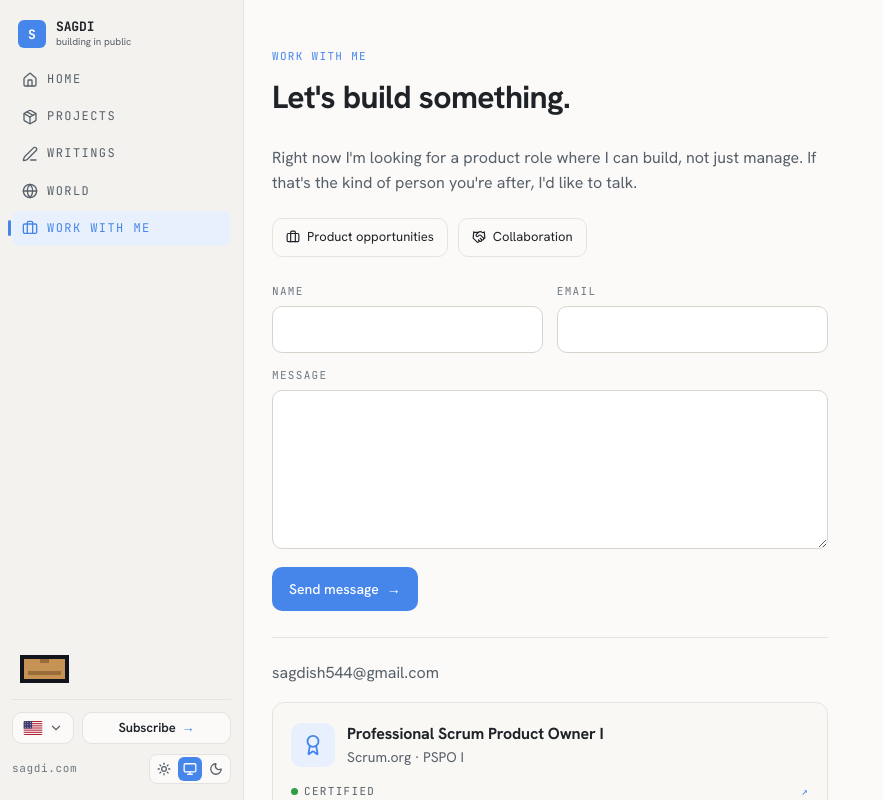
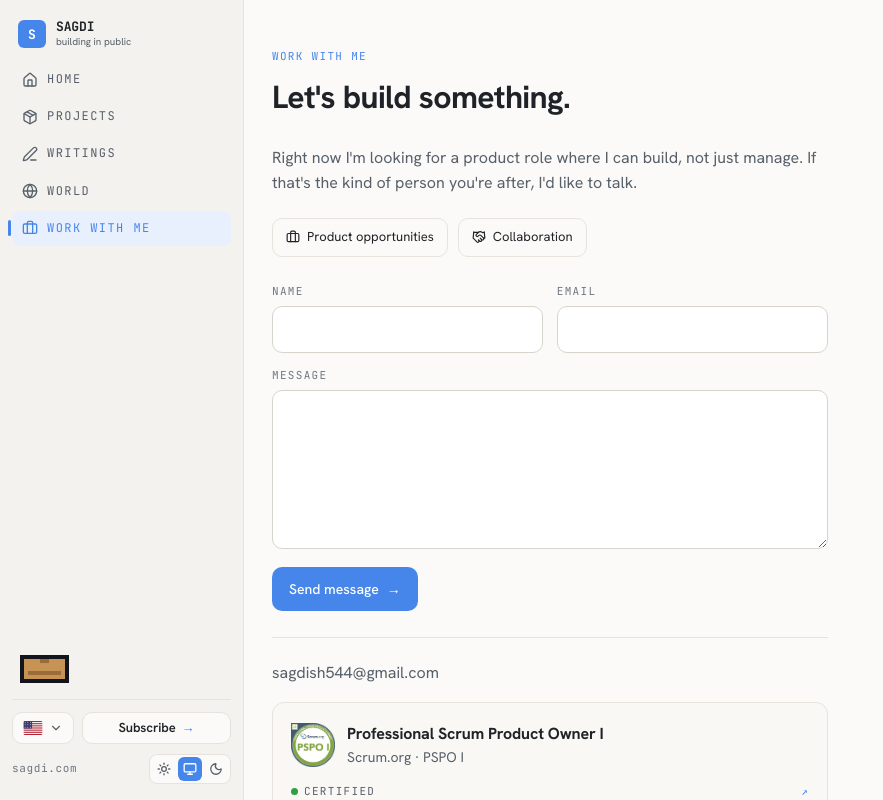
Before and after one commit to sagdish/sagdi-portfolio, a Next.js app: page /en/work in a window 1280 px wide. Shown: the top 800 px of the page, without its empty margins (0-883 px from the left). Built offline with nearby package versions, Linux system fonts and the light colour scheme.

Commit message:
Work: PSPO I card uses the badge image instead of the ribbon icon

```diff
--- a/src/app/[locale]/work/page.tsx
+++ b/src/app/[locale]/work/page.tsx
@@ -1,5 +1,6 @@
 import type { Metadata } from "next"
-import { Award, Briefcase, Handshake } from "lucide-react"
+import Image from "next/image"
+import { Briefcase, Handshake } from "lucide-react"
 import { getTranslations, setRequestLocale } from "next-intl/server"
 import { ContactForm } from "@/components/ui/contact-form"
 import { Reveal } from "@/components/ui/reveal"
@@ -62,9 +63,13 @@ export default async function WorkPage({
         </p>
         <a className="card" href={LINKS.pspo} target="_blank" rel="noopener">
           <div className="card-head">
-            <span className="cert-icon">
-              <Award size={22} aria-hidden />
-            </span>
+            <Image
+              className="cert-badge"
+              src="/certs/pspo-i.png"
+              alt={t("cert.title")}
+              width={88}
+              height={88}
+            />
             <div>
               <h2>{t("cert.title")}</h2>
               <p>{t("cert.issuer")}</p>
--- a/src/app/design.css
+++ b/src/app/design.css
@@ -1797,16 +1797,13 @@
   text-decoration: none;
   transition: color var(--dur-fast);
 }
-/* Icon tile on the certificate card: the accent wash used for active nav. */
-.cert-icon {
-  display: grid;
-  place-items: center;
+/* The certificate's own badge image on the certificate card, same 44px slot as
+   the product mark in .card-head. Not clipped: the badge has its own round edge. */
+.cert-badge {
+  display: block;
   flex-shrink: 0;
   width: 44px;
   height: 44px;
-  border-radius: var(--r-ctl);
-  background: var(--accent-soft);
-  color: var(--accent);
 }
 
 /* ── Elsewhere / prose ─────────────────────────────────────────────────────── */
```
Also changed, not shown: public/certs/pspo-i.png (added), 1 other file (tests, documents, lock files or other folders).
